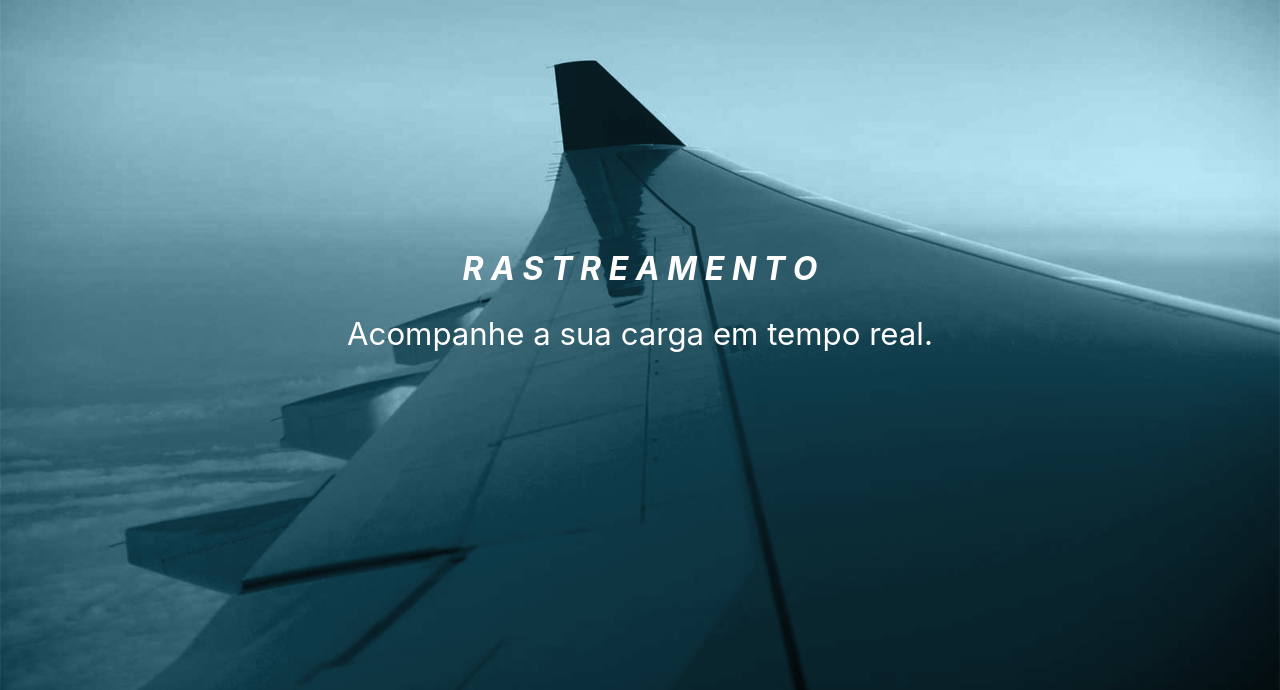
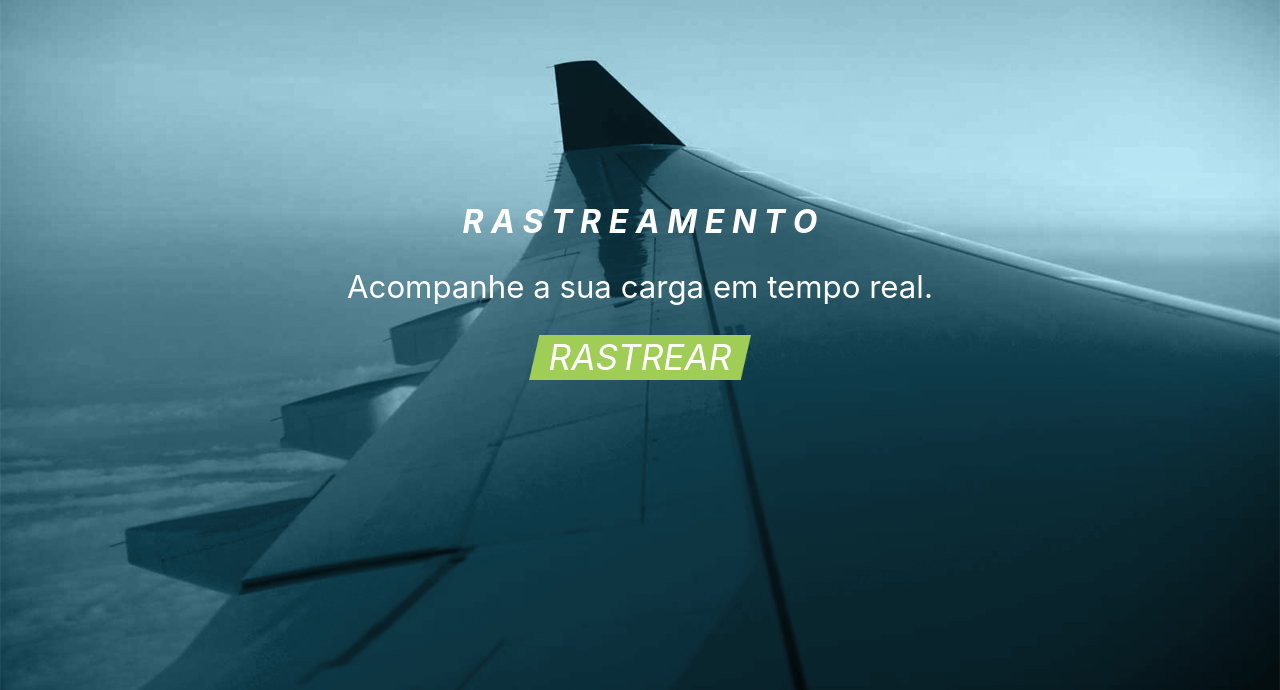
Before and after one commit to SALNO18/memphiscourier.github.io, a plain HTML site: page index.html in a window 1280 px wide. Shown: the part 2482-3172 px from the top of the page. Drawn offline with nearby package versions, Linux system fonts and the light colour scheme; some packages are replaced by stand-ins of ours; a script that the page names is missing.

Commit message:
Favicon & tracking

```diff
--- a/index.html
+++ b/index.html
@@ -6,6 +6,13 @@
     <meta name="viewport" content="width=device-width, initial-scale=1.0">
     <meta http-equiv="X-UA-Compatible" content="ie=edge">
     <title>Memphis Courier</title>
+    <link rel="apple-touch-icon" sizes="120x120" href="/apple-touch-icon.png">
+    <link rel="icon" type="image/png" sizes="32x32" href="/favicon-32x32.png">
+    <link rel="icon" type="image/png" sizes="16x16" href="/favicon-16x16.png">
+    <link rel="manifest" href="/site.webmanifest">
+    <link rel="mask-icon" href="/safari-pinned-tab.svg" color="#5bbad5">
+    <meta name="msapplication-TileColor" content="#00aba9">
+    <meta name="theme-color" content="#ffffff">
 </head>
 
 <body>
@@ -114,6 +121,7 @@
                 <div class="column">
                     <h1 class="title mem-tracking-title">R A S T R E A M E N T O</h1>
                     <h2 class="mem-tracking-subtitle">Acompanhe a sua carga em tempo real.</h2>
+                    <a href="http://tracking.memphiscourier.com.br/" class="mem-button">RASTREAR</a>
                 </div>
             </div>
         </div>
--- a/mem.css
+++ b/mem.css
@@ -67,6 +67,18 @@ hr {
     -o-background-size: contain;
     background-size: contain;
     min-width: 300px;
+}
+
+.mem-button {
+    padding: 20px;
+    font-style: italic;
+    font-size: calc(16px + 1.5vw);
+    color: white;
+    background: url(assets/button.png) no-repeat center center;
+    -webkit-background-size: contain;
+    -moz-background-size: contain;
+    -o-background-size: contain;
+    background-size: contain;
 }
 
 .mem-quote {
```
Also changed, not shown: browserconfig.xml (added, +9 -0 lines), android-chrome-96x96.png (added), apple-touch-icon.png (added), assets/button.png (added), favicon-16x16.png (added), favicon-32x32.png (added), favicon.ico (added), mstile-150x150.png (added), safari-pinned-tab.svg (added), site.webmanifest (added).
